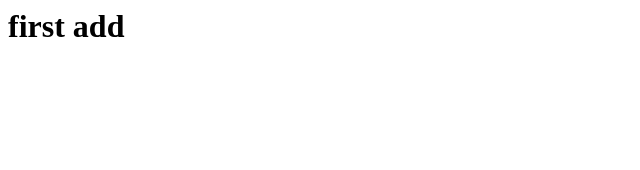
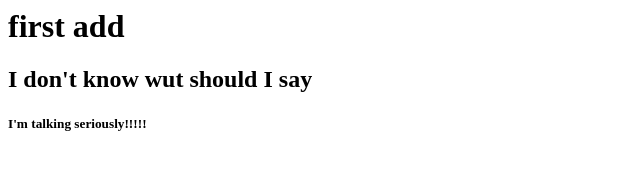
Before and after one commit to Re-Coded-Sana-a-Bootcamp-2020/first-github-test, a plain HTML site: page index.html in a window 1280 px wide. Shown: the whole page, without its empty margins (0-640 px from the left). Drawn offline with Linux system fonts and the light colour scheme.

Commit message:
my html file

```diff
--- a/index.html
+++ b/index.html
@@ -1 +1,3 @@
 <h1>first add</h1>
+<h2>I don't know wut should I say</h2>
+<h5>I'm talking seriously!!!!!</h5>
```
